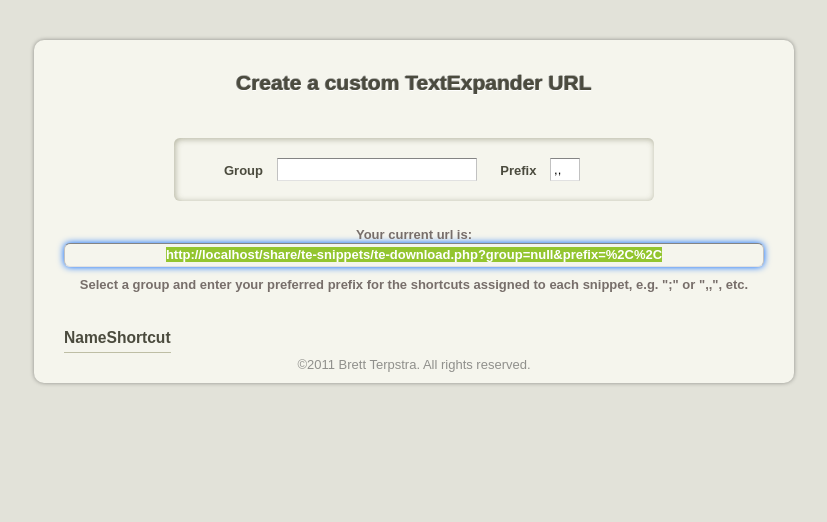
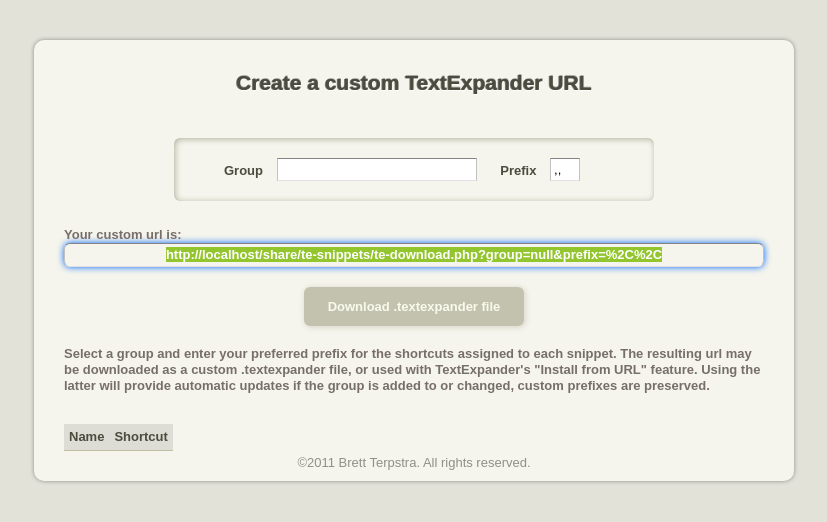
Before and after one commit to ttscoff/Brett-s-TextExpander-Snippets, a PHP site: page / in a window 1280 px wide. Shown: the top 522 px of the page, without its empty margins (226-1053 px from the left). Run offline with PHP 8.4, Linux system fonts and the light colour scheme; data that the repository does not hold is empty; some libraries are stand-ins or nearby versions.

Commit message:
style updates, added download button

```diff
--- a/css/style.css
+++ b/css/style.css
@@ -419,9 +419,8 @@ body {
 }
 #responsediv {
   width:700px;
-  text-align:center;
+  font-weight:bold;
   margin:0 auto;
-  font-weight:bold;
   color:#776e6a;
   margin-bottom:30px;
 }
@@ -436,6 +435,31 @@ body {
   -moz-border-radius:6px;
   -webkit-border-radius:6px;
   border-radius:6px;
+}
+a#download {
+  display:block;
+  width:200px;
+  margin:20px auto;
+  padding:10px;
+  color:#fbffea;
+  background:#919173;
+  text-decoration:none;
+  text-align:center;
+  line-height:1.5em;
+  -moz-border-radius:6px;
+  -webkit-border-radius:6px;
+  border-radius:6px;
+  -webkit-box-shadow:1px 1px 6px rgba(73, 73, 36, .4);
+  -moz-box-shadow:1px 1px 6px rgba(73, 73, 36, .4);
+  box-shadow:1px 1px 6px rgba(73, 73, 36, .4);
+  opacity:.5;
+  -webkit-transition:opacity .2s ease-in-out;
+-moz-transition:opacity .2s ease-in-out;
+-o-transition:opacity .2s ease-in-out;
+transition:opacity .2s ease-in-out;
+}
+#download:hover {
+  opacity:1;
 }
 footer {
   position:absolute;
@@ -452,12 +476,12 @@ input:focus {
   text-align:left;
   border-bottom:solid 1px;
   border-color:#bebea5;
-  padding:5px 0;
-  font-size:1.2em;
+  padding:5px;
+  background-color:#ddddd5;
 }
 #preview td {
   width:350px;
-  padding:5px 10px 5px 0;
+  padding:5px 10px 5px 5px;
   padding-bottom:5px;
   border-bottom:dashed 1px ;
   border-color:#c5c5ad;
--- a/index.php
+++ b/index.php
@@ -53,9 +53,12 @@
       </form>
       <div id="responsediv">
         <p>
-          Your current url is: <input type="text" id="outputurl"></input>
+          Your custom url is: <input type="text" id="outputurl">
         </p>
-        <p>Select a group and enter your preferred prefix for the shortcuts assigned to each snippet, e.g. ";" or ",,", etc.</p>
+        <p>
+          <a id="download" href="#">Download .textexpander file</a>
+        </p>
+        <p>Select a group and enter your preferred prefix for the shortcuts assigned to each snippet. The resulting url may be downloaded as a custom .textexpander file, or used with TextExpander's "Install from URL" feature. Using the latter will provide automatic updates if the group is added to or changed, custom prefixes are preserved.</p>
       </div>
     </div>
     <div id="preview">
--- a/js/script.js
+++ b/js/script.js
@@ -9,6 +9,7 @@
       .replace(/%grp%/,escape(group))
       .replace(/%pre%/,escape(prefix));
     $('#outputurl').val(url);
+    $('#download').attr('href',url);
     $.getJSON('getsnippets.php?file='+$('#group').val()+'.tedist', function(data) {
       var items = ['<tr><th>Name</th><th>Shortcut</th></tr>'];
 
```
